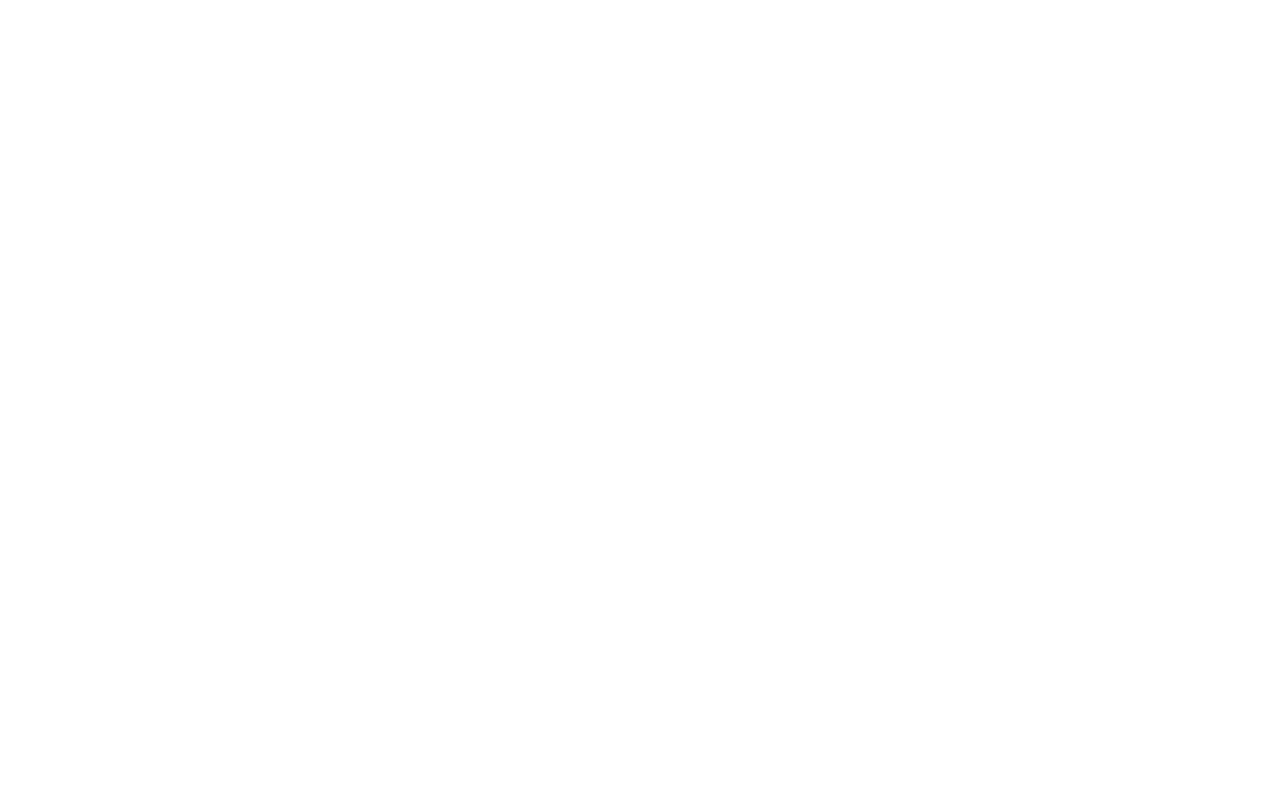
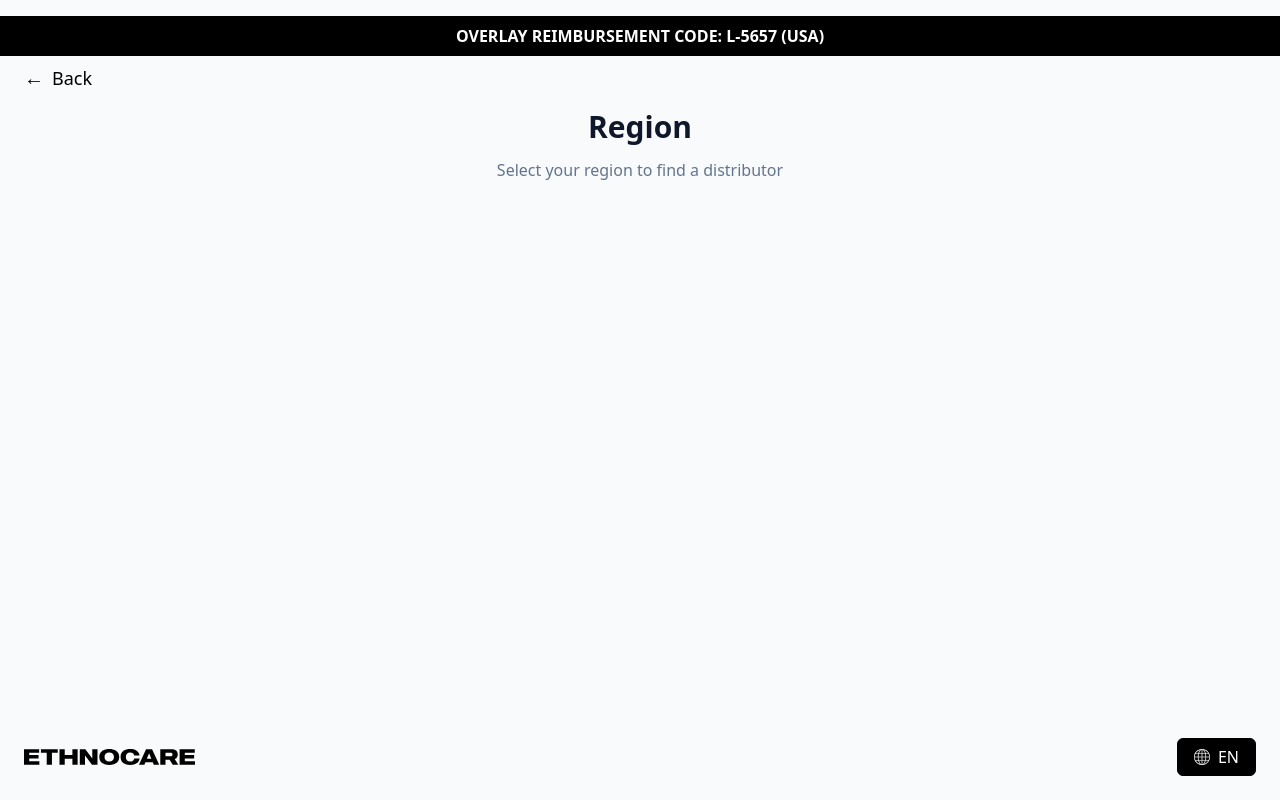
Before and after one commit to EthnoDev/ethnocare-online-tool, a React (Vite) app: page /distributors/region in a window 1280 px wide. Before the commit this address had no page. Built offline with nearby package versions, Linux system fonts and the light colour scheme.

Commit message:
starting region selection page

```diff
--- a/src/App.jsx
+++ b/src/App.jsx
@@ -53,6 +53,7 @@ import AssistanceMoving from "./pages/assistance/problems/BadFit/Moving";
 import AssistanceStirrup from "./pages/assistance/problems/BadFit/Stirrup";
 import DistributorsAmputationSelection from "./pages/distributors/AmputationSelection";
 import DistributorsProductSelection from "./pages/distributors/ProductSelection";
+import DistributorsRegionSelection from "./pages/distributors/RegionSelection";
 import AssistanceAdjustmentGuides from "./pages/assistance/problems/BadFit/AdjustmentGuides";
 import AssistanceBadFitSizing from "./pages/assistance/problems/BadFit/Sizing";
 import AssistanceBadFitVerifySize from "./pages/assistance/problems/BadFit/VerifySize";
@@ -72,6 +73,7 @@ function AnimatedRoutes() {
         <Route path="/" element={<MainWelcome />} />
         <Route path="/distributors/amputation" element={<DistributorsAmputationSelection />} />
         <Route path="/distributors/product" element={<DistributorsProductSelection />} />
+        <Route path="/distributors/region" element={<DistributorsRegionSelection />} />
         <Route path="/return" element={<Navigate to="/return/identification" replace />} />
         <Route path="/return/identification" element={<ReturnIdentification />} />
         <Route path="/return/assistance" element={<ReturnAssistanceTool />} />
--- a/src/locales/de/pages.json
+++ b/src/locales/de/pages.json
@@ -204,6 +204,10 @@
     "description": "Welche Art der Amputation liegt vor?"
   },
 
+  "regionDistributors": {
+    "title": "Region",
+    "description": "Wählen Sie Ihre Region aus, um einen Händler zu finden"
+  },
   "productSizing": {
     "title": "Produkt",
     "description": "Wählen Sie das Produkt aus, dessen Größe Sie bestimmen möchten"
--- a/src/locales/en/pages.json
+++ b/src/locales/en/pages.json
@@ -183,6 +183,10 @@
     "title": "Amputation",
     "description": "What is your amputation type?"
   },
+  "regionDistributors": {
+    "title": "Region",
+    "description": "Select your region to find a distributor"
+  },
   "productSizing": {
     "title": "Product",
     "description": "Select the product you want to size"
--- a/src/locales/es/pages.json
+++ b/src/locales/es/pages.json
@@ -204,6 +204,10 @@
     "description": "¿Cuál es su tipo de amputación?"
   },
 
+  "regionDistributors": {
+    "title": "Región",
+    "description": "Seleccione su región para encontrar un distribuidor"
+  },
   "productSizing": {
     "title": "Producto",
     "description": "Seleccione el producto que desea dimensionar"
--- a/src/locales/fr/pages.json
+++ b/src/locales/fr/pages.json
@@ -204,6 +204,10 @@
     "description": "Quel est votre type d'amputation ?"
   },
 
+  "regionDistributors": {
+    "title": "Région",
+    "description": "Sélectionnez votre région pour trouver un distributeur"
+  },
   "productSizing": {
     "title": "Produit",
     "description": "Sélectionnez le produit que vous souhaitez dimensionner"
--- a/src/pages/distributors/ProductSelection.jsx
+++ b/src/pages/distributors/ProductSelection.jsx
@@ -1,3 +1,4 @@
+import { useNavigate } from "react-router-dom";
 import { useState } from "react";
 import PageWrapper from "../../components/PageWrapper";
 import { useTranslation } from "react-i18next";
@@ -7,6 +8,7 @@ import OverlayImg from "../../assets/products/overlay.png";
 import UnderlayImg from "../../assets/products/underlay.png";
 
 export default function DistributorsProductSelection() {
+  const navigate = useNavigate();
   const { t } = useTranslation("pages");
   const [selected, setSelected] = useState(null);
 
@@ -17,6 +19,10 @@ export default function DistributorsProductSelection() {
 
     setSelected(productName);
     localStorage.setItem("product", productName);
+
+    setTimeout(() => {
+      navigate("/distributors/region");
+    }, 200);
   };
 
   return (
--- /dev/null
+++ b/src/pages/distributors/RegionSelection.jsx
@@ -0,0 +1,20 @@
+import { useTranslation } from "react-i18next";
+import PageWrapper from "../../components/PageWrapper";
+
+export default function DistributorsRegionSelection() {
+  const { t } = useTranslation("pages");
+
+  return (
+    <PageWrapper showBack={true} backTo="/distributors/product" code={true}>
+      <div className="w-full max-w-sm">
+        <h1 className="text-3xl font-bold text-center text-slate-900 leading-tight">
+          {t("regionDistributors.title")}
+        </h1>
+
+        <p className="mt-3 text-center text-base text-slate-500">
+          {t("regionDistributors.description")}
+        </p>
+      </div>
+    </PageWrapper>
+  );
+}
```
